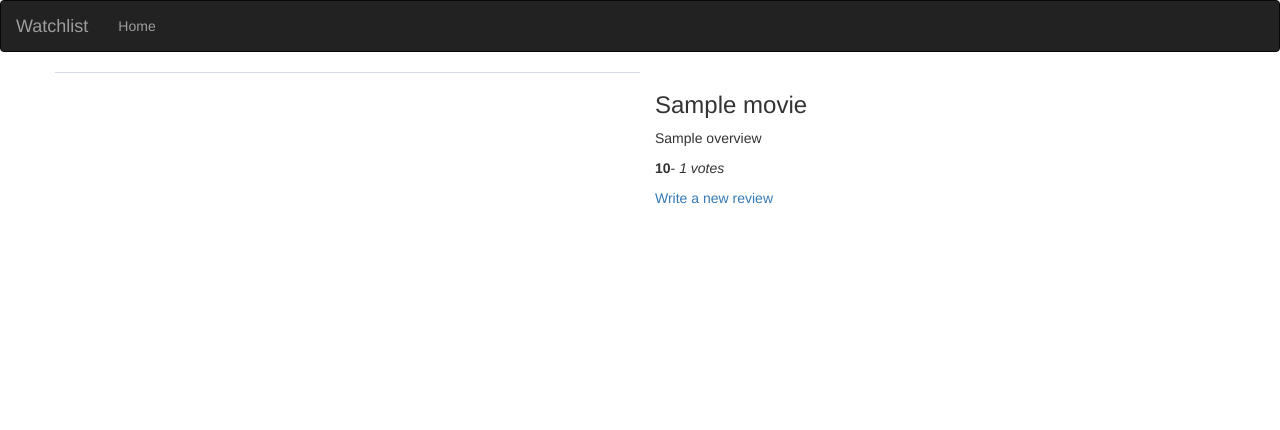
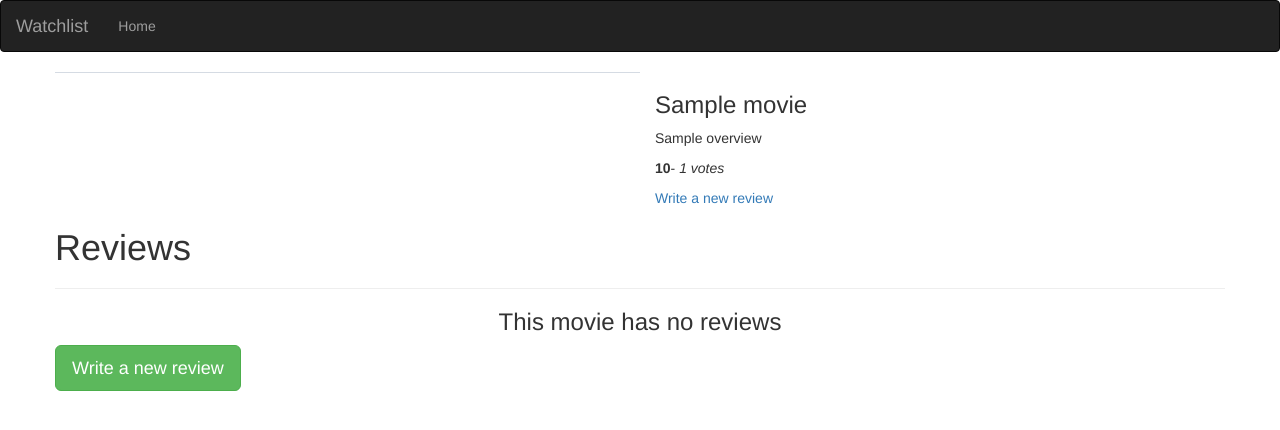
Before and after one commit to Sundaybrian/binge-watcher, a Flask app: template app/templates/movie.html in a window 1280 px wide. Shown: the top 430 px of the page. Run offline with Flask 2, Linux system fonts and the light colour scheme; the template is opened without the code that fills it: most values are stand-ins (such as "Sample title", 1, 10 or a date in 2020); grey boxes marked "Sample" are stand-in pictures; parts of the project's set-up code (start-up, migrations or seed data) failed here and were passed over; some libraries are stand-ins or nearby versions.

Commit message:
add reviews

```diff
--- a/app/templates/macros.html
+++ b/app/templates/macros.html
@@ -1,13 +1,23 @@
-{% macro displayMovieList(movie_list) %}
-{% for movie in movie_list %}
+{% macro displayMovieList(movie_list) %} {% for movie in movie_list %}
 
 <div class="col-xs-12 col-sm-4 col-md-2 col-lg-2 movie-card">
-    <img src="{{movie.poster}}" alt="{{movie.title}}" class="img-responsive">
-    <li class="text-center">
-        <a href="/movie/{{movie.id}}">
-            {{movie.title | truncate(10)}}
-        </a>
-
-    </li>
+  <img
+    src="{{ movie.poster }}"
+    alt="{{ movie.title }}"
+    class="img-responsive"
+  />
+  <li class="text-center">
+    <a href="/movie/{{ movie.id }}">
+      {{movie.title | truncate(10)}}
+    </a>
+  </li>
 </div>
 {% endfor%} {% endmacro%}
+
+<!-- Displaying reviews macro -->
+{% macro displayReviews(review_list) %} {% for review in review_list %}
+<div class="col-xs-12 col-sm-4 col-md-4 col-lg-4 review-card">
+  <h2>{{ review.title }}</h2>
+  <p>{{ review.review | truncate(30) }}</p>
+</div>
+{% endfor %} {% endmacro %}
--- a/app/templates/movie.html
+++ b/app/templates/movie.html
@@ -1,4 +1,4 @@
-{% extends 'base.html'%} {% block content%}
+{% import 'macros.html' as macro%} {% extends 'base.html'%} {% block content%}
 <div class="container">
   <!-- poster bg -->
   <div class="row">
@@ -18,5 +18,24 @@
       >
     </div>
   </div>
+
+  <div class="row">
+    <h1>Reviews</h1>
+    <hr />
+
+    {% if reviews %}
+    {{ macro.displayReviews(reviews) }}
+
+    {% else%}
+    <h3 class="text-center">This movie has no reviews</h3>
+
+    <a
+      class="btn btn-success btn-lg text-center"
+      href="/movie/review/new/{{ movie.id }}"
+    >
+      Write a new review</a
+    >
+    {% endif %}
+  </div>
 </div>
 {%endblock content%}
--- a/app/views.py
+++ b/app/views.py
@@ -44,6 +44,7 @@ def movie(id):
     '''
     movie = get_movie(id)
     title = f"{movie.title}"
+    reviews= Review.get_reviews(id)
     return render_template("movie.html",title=title,movie=movie)
 
 @app.route('/search/<movie_name>')
```
